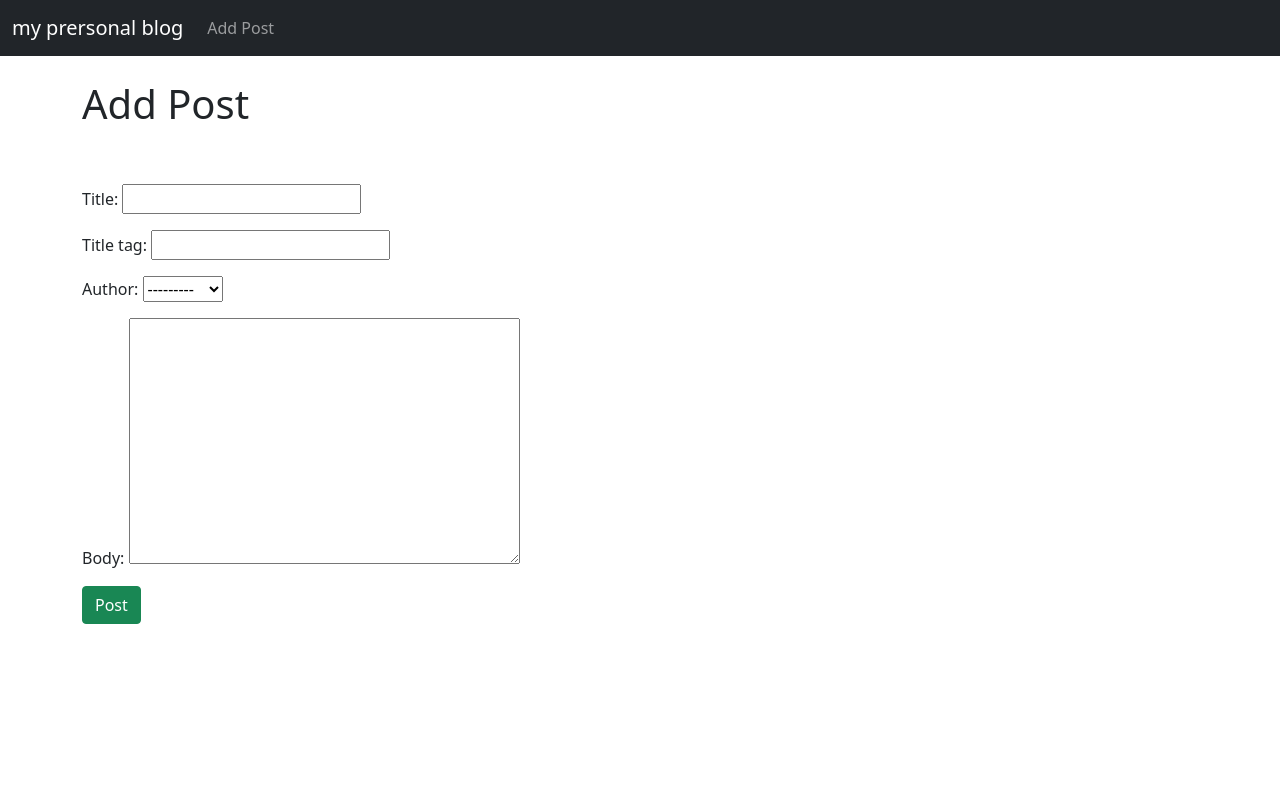
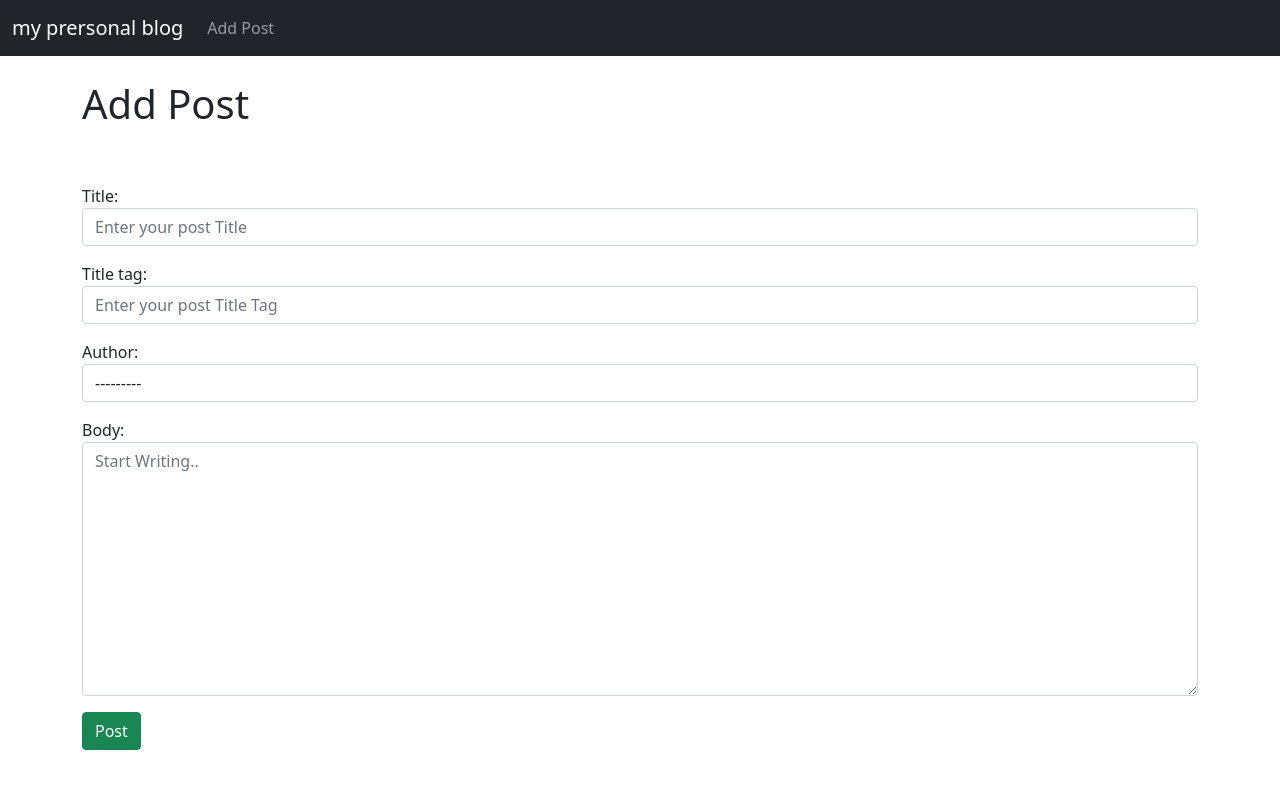
Before and after one commit to Python-snippets/Bl.og, a Django app: page /add_post/ in a window 1280 px wide. Run offline with Django 3.2, Linux system fonts and the light colour scheme; data comes from the database, SQL or seed files in the repository.

Commit message:
Style: Django forms with bootstrap
removed .pyc
Added .gitignore

Signed-off-by: royalturd <samridhh.rudra@hotmail.com>

```diff
--- /dev/null
+++ b/theblog/forms.py
@@ -0,0 +1,17 @@
+from django import forms
+from django.forms import widgets
+from .models import Post
+
+
+class PostForm(forms.ModelForm):
+    class Meta:
+        model = Post
+        fields = ('title', 'title_tag', 'author', 'body')
+
+        widgets = {
+            'title' : forms.TextInput(attrs={'class': 'form-control', 'placeholder': 'Enter your post Title'}),
+            'title_tag' : forms.TextInput(attrs={'class': 'form-control', 'placeholder': 'Enter your post Title Tag'}),
+            'author' : forms.Select(attrs={'class': 'form-control'}),
+            'body' : forms.Textarea(attrs={'class': 'form-control', 'placeholder': 'Start Writing.. '}),
+
+        }
--- a/theblog/templates/add_post.html
+++ b/theblog/templates/add_post.html
@@ -5,12 +5,17 @@
 
 <h1>Add Post</h1>
 <br/><br/>
+
+<div class="mb-3">
+
 <form method="POST">
     <!-- Cross-site request forgery -->
     {% csrf_token %}
     {{ form.as_p }}
     <button class="btn btn-success">Post</button>
 
+</div>
+
 
 
 
--- a/theblog/views.py
+++ b/theblog/views.py
@@ -1,6 +1,7 @@
 from django.shortcuts import render
 from django.views.generic import ListView, DetailView, CreateView
 from  .models import Post
+from .forms import PostForm
 
 # Create your views here.
 
@@ -16,5 +17,6 @@ class ArticleDetailView(DetailView):
 
 class AddPostView(CreateView):
     model = Post
+    form_class = PostForm
     template_name = 'add_post.html'
-    fields = '__all__'
+    #fields = '__all__'
```
Also changed, not shown: 1 other file.
